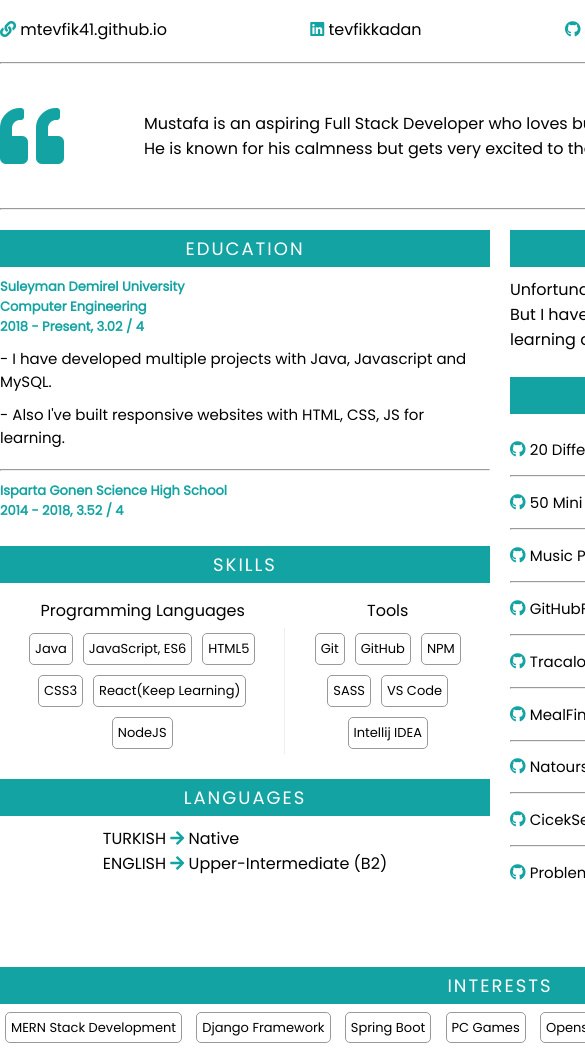
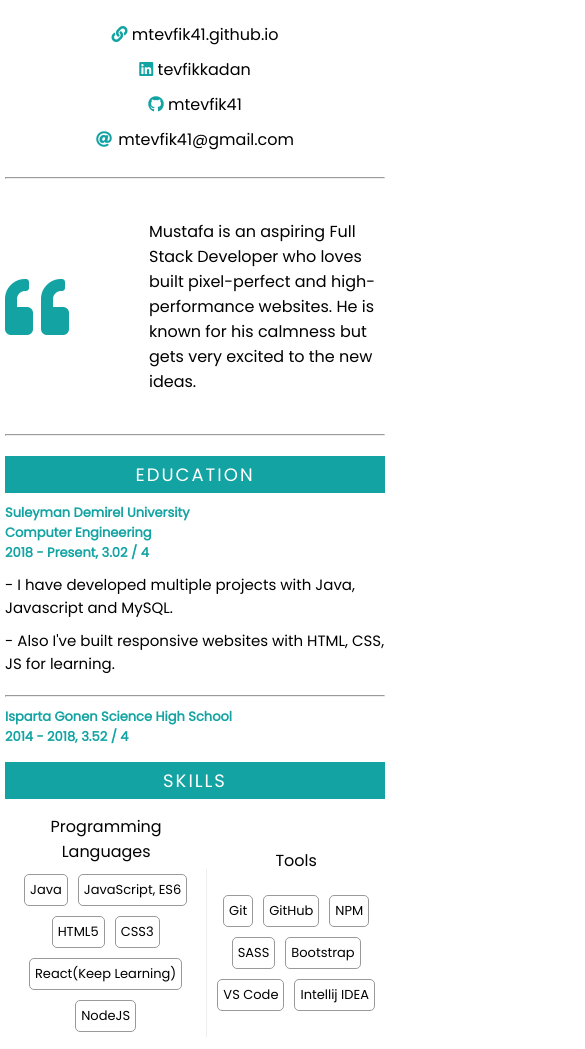
Before and after one commit to mtevfik41/mtevfik41.github.io, a plain HTML site: page index.html in a window 390 px wide. Shown: the part 116-1165 px from the top of the page, 585 px wide, since content can reach past the window. Drawn offline with Linux system fonts and the light colour scheme.

Commit message:
responsive

```diff
--- a/css/style.css
+++ b/css/style.css
@@ -7,6 +7,7 @@
 }
 body {
   font-family: 'Poppins', sans-serif;
+  margin: 0 5px;
 }
 
 .container {
@@ -75,7 +76,7 @@ h3 {
 
 .content {
   text-align: left;
-  margin-bottom: 20px;
+  margin-bottom: 10px;
 }
 .stable {
   padding: 10px 0 5px 0;
@@ -215,3 +216,58 @@ h3 {
   display: flex;
   flex-direction: column;
 }
+
+.align {
+  display: flex;
+  justify-content: center;
+  align-items: center;
+}
+.align .mini-box {
+  display: flex;
+  align-items: center;
+  justify-content: center;
+}
+
+footer {
+  display: flex;
+  align-items: center;
+  justify-content: center;
+  padding-bottom: 10px;
+}
+
+@media (max-width: 1030px) {
+  .container {
+    width: 700px;
+  }
+
+  .align {
+    align-items: stretch;
+    justify-content: center;
+  }
+  .element p {
+    display: flex;
+    align-items: center;
+    justify-content: center;
+    height: 60px !important;
+  }
+}
+
+@media (max-width: 730px) {
+  .container {
+    width: auto;
+  }
+  .boxes {
+    display: grid;
+    grid-template-columns: 1fr;
+  }
+
+  .link {
+    flex-direction: column;
+  }
+  .m-5 {
+    margin: 5px 0;
+  }
+  .align {
+    flex-wrap: wrap;
+  }
+}
--- a/index.html
+++ b/index.html
@@ -20,23 +20,23 @@
       <h3>Jr. Full Stack Developer</h3>
       <p class="loc">Isparta, Turkey</p>
       <div class="link">
-        <div class="correction">
+        <div class="correction m-5">
           <i class="fas fa-link" style="color: rgb(19, 163, 163)"></i>
           <a href="https://mtevfik41.github.io/" target="_blank">
             mtevfik41.github.io</a
           >
         </div>
-        <div class="correction">
+        <div class="correction m-5">
           <i class="fab fa-linkedin" style="color: rgb(19, 163, 163)"></i>
           <a href="https://www.linkedin.com/in/tevfikkadan/" target="_blank">
             tevfikkadan</a
           >
         </div>
-        <div class="correction">
+        <div class="correction m-5">
           <i class="fab fa-github" style="color: rgb(19, 163, 163)"></i>
           <a href="https://github.com/mtevfik41" target="_blank"> mtevfik41</a>
         </div>
-        <div class="correction">
+        <div class="correction m-5">
           <i
             style="margin-right: 2px; color: rgb(19, 163, 163)"
             class="fas fa-at"
@@ -102,6 +102,7 @@
                     <span class="mini-box">GitHub</span>
                     <span class="mini-box">NPM</span>
                     <span class="mini-box">SASS</span>
+                    <span class="mini-box">Bootstrap</span>
                     <span class="mini-box">VS Code</span>
                     <span class="mini-box">Intellij IDEA</span>
                   </div>
@@ -463,7 +464,7 @@
       </div>
       <div class="content">
         <h4>INTERESTS</h4>
-        <div class="stable">
+        <div class="stable align">
           <span class="mini-box">MERN Stack Development</span>
           <span class="mini-box">Django Framework</span>
           <span class="mini-box">Spring Boot</span>
@@ -472,6 +473,13 @@
           <span class="mini-box">Basketball</span>
         </div>
       </div>
+      <footer>
+        <p>
+          Copyright &copy; by
+          <i class="fab fa-github" style="color: rgb(19, 163, 163)"></i>
+          <a href="https://github.com/mtevfik41" target="_blank"> mtevfik41 </a>
+        </p>
+      </footer>
     </div>
   </body>
 </html>
```
